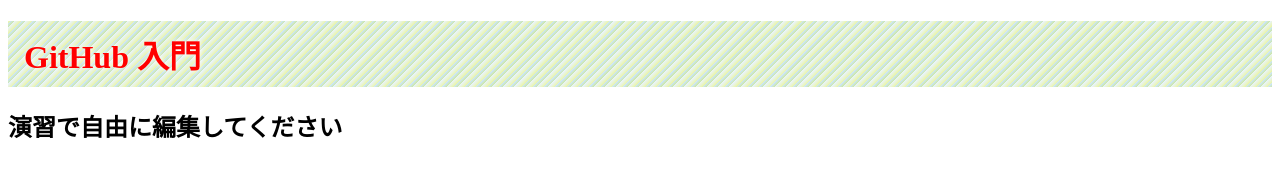
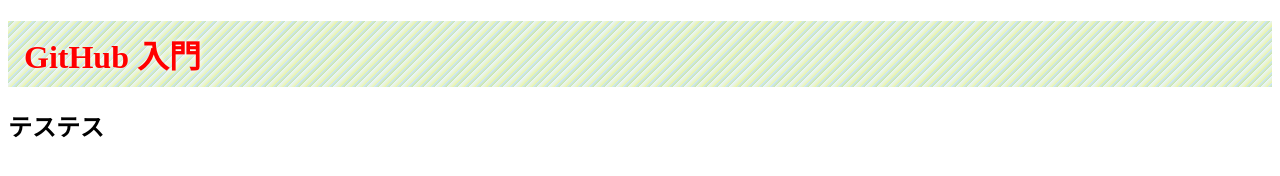
Before and after one commit to name-yh2022/github_ws, a plain HTML site: page index.html in a window 1280 px wide. Drawn offline with Linux system fonts and the light colour scheme.

Commit message:
README.md追加、index.html編集

```diff
--- a/index.html
+++ b/index.html
@@ -6,7 +6,7 @@
     <link rel="stylesheet" type="text/css" href="src/styles.css">
   <body>
     <h1>GitHub 入門</h1>
-    <h2>演習で自由に編集してください</h2>
+    <h2>テステス</h2>
 
     <!-- 変更箇所に困ったら下記のコメントアウトを外してください -->
     <!--<div id="target">ここをクリックするとアラート発生</div>-->
```
Also changed, not shown: 1 other file.
